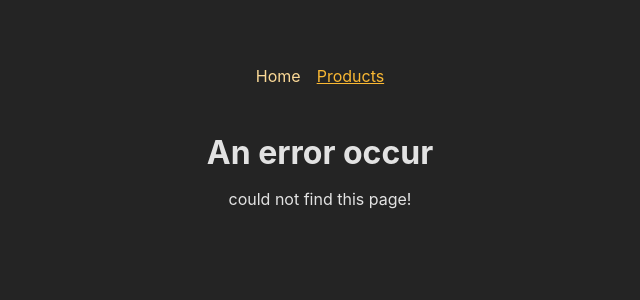
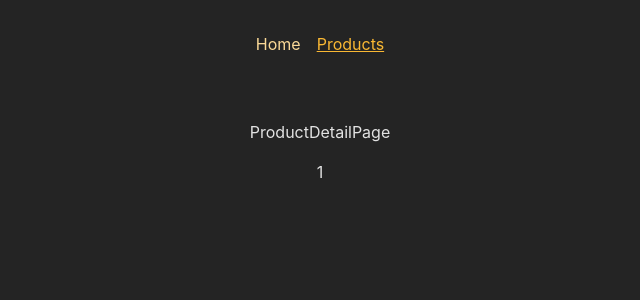
Before and after one commit to lulla-by/React_maiximilian_fourth_to_final, a React (Create React App) app in the folder 15.React_SPA_React_router/: page /products/1 in a window 1280 px wide. Shown: the top 300 px of the page, without its empty margins (320-960 px from the left). Built offline with nearby package versions, Linux system fonts and the light colour scheme.

Commit message:
동적라우트의 정의 및 사용

```diff
--- a/15.React_SPA_React_router/src/pages/Home.js
+++ b/15.React_SPA_React_router/src/pages/Home.js
@@ -1,6 +1,6 @@
 import React from "react";
 import { Link, useNavigate } from "react-router-dom";
-export const Home = () => {
+export const HomePage = () => {
   const navigate = useNavigate();
 
   function navigationHandeler(){
--- /dev/null
+++ b/15.React_SPA_React_router/src/pages/ProductDetail.js
@@ -0,0 +1,18 @@
+import React from "react";
+import { useParams } from "react-router-dom";
+
+const ProductDetailPage = () => {
+  const params = useParams();
+
+  // 라우트 정의에서 productId를 역동적 경로 세그먼트에 대한 식별자로 선택
+  const productId = params.productId;
+
+  return (
+    <>
+      <div>ProductDetailPage</div>
+      <p>{productId}</p>
+    </>
+  );
+};
+
+export default ProductDetailPage;
--- a/15.React_SPA_React_router/src/pages/Products.js
+++ b/15.React_SPA_React_router/src/pages/Products.js
@@ -1,9 +1,16 @@
 import React from 'react'
 
-const Products = () => {
+const ProductsPage = () => {
   return (
+    <>
     <h1>Products Page</h1>
+    <ul>
+      <li>product 1</li>
+      <li>product 2</li>
+      <li>product 3</li>
+      </ul>
+    </>
   )
 }
 
-export default Products
+export default ProductsPage;
```
Also changed, not shown: 15.React_SPA_React_router/src/App.js (+6 -4 lines).
